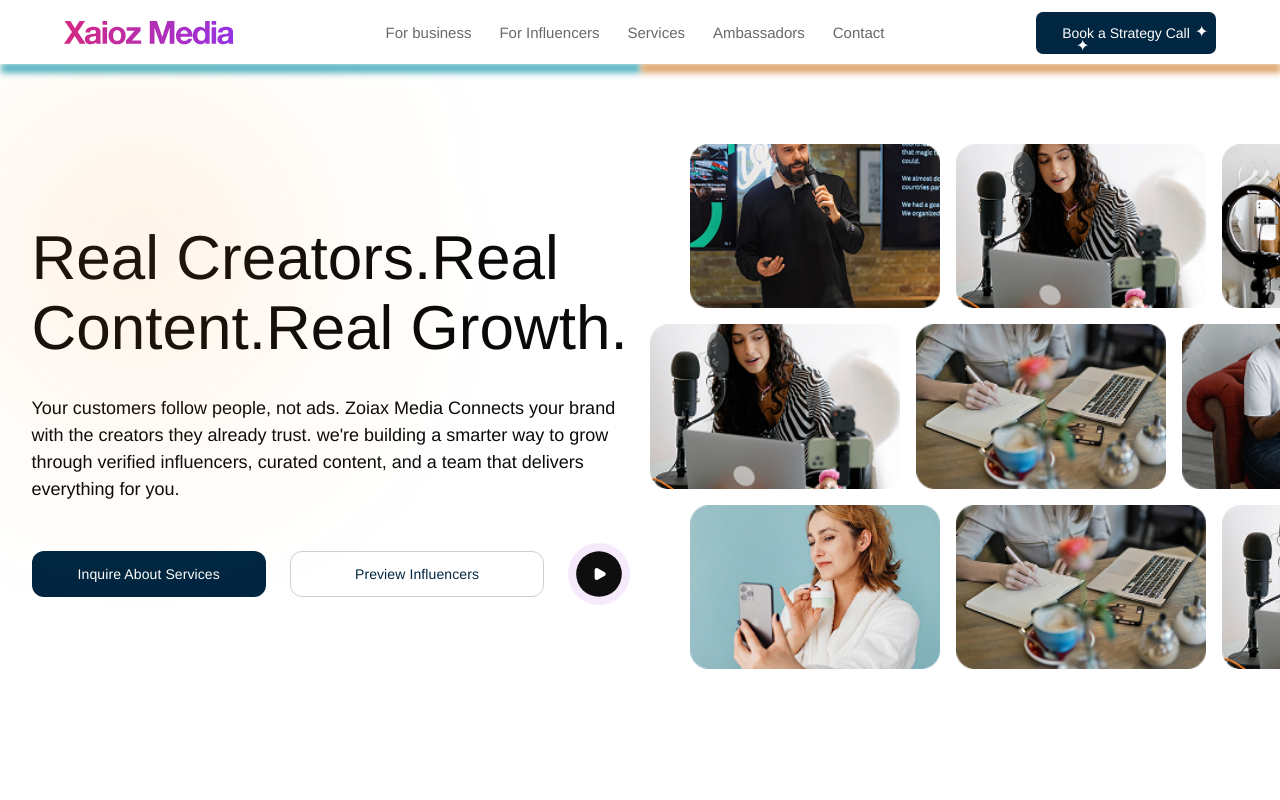
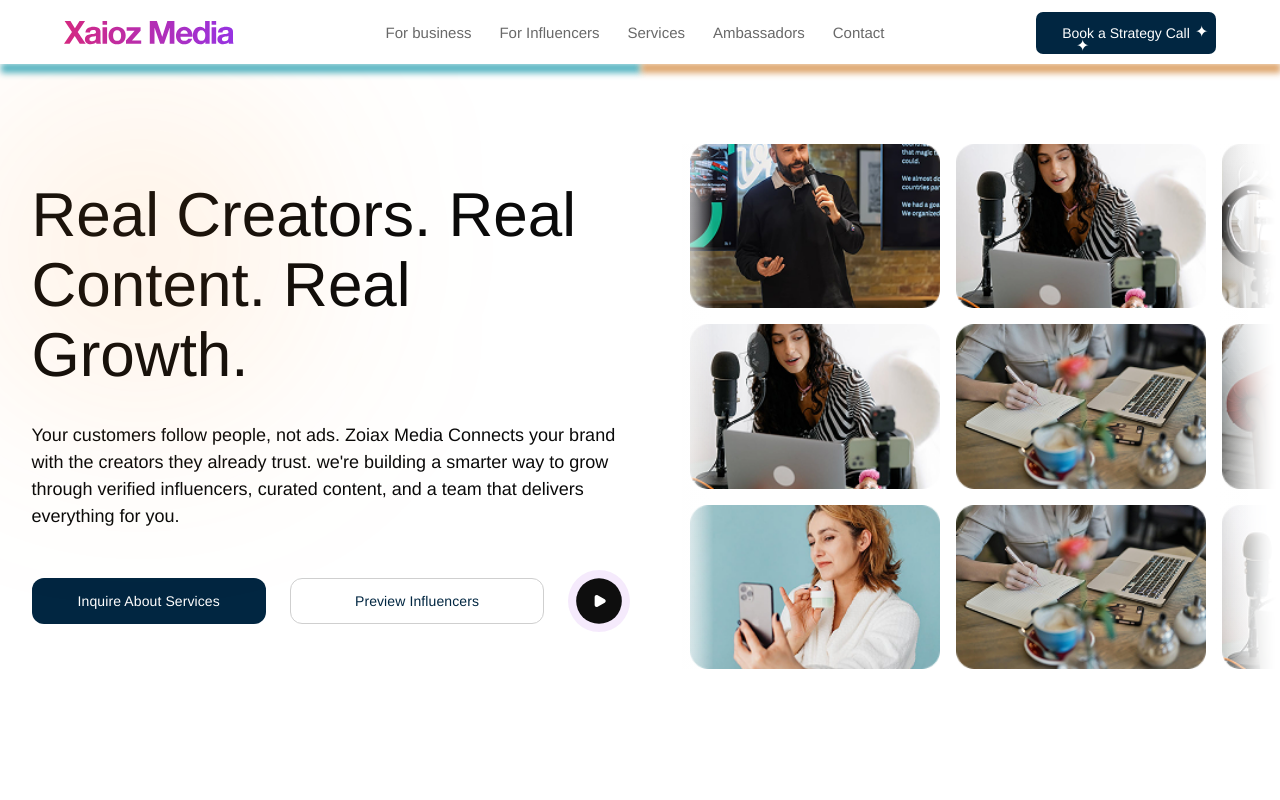
Before and after one commit to AbdullahTaseer/zoiax-media, a Next.js app: page / in a window 1280 px wide. Shown: the top 800 px of the page. Built offline with nearby package versions, Linux system fonts and the light colour scheme; a web font is replaced by a local one.

Commit message:
Refactor HeroSection to implement smooth scrolling functionality, enhance image display with gradient overlays, and improve code structure for readability.

```diff
--- a/src/components/sections/HeroSection.tsx
+++ b/src/components/sections/HeroSection.tsx
@@ -1,8 +1,10 @@
-import React from 'react'
+'use client';
+import React, { useRef, useState, useEffect } from 'react';
 import Image from 'next/image';
 import GlobalButton from '../buttons/GlobalButton';
 import PlayIcon from '@/assets/svgs/play-icon.svg';
 import YellowShade from "@/assets/svgs/yellow-gradient.svg";
+
 import HeroImg_1 from "@/assets/pngs/hero-img-1.png";
 import HeroImg_2 from "@/assets/pngs/hero-img-2.png";
 import HeroImg_3 from "@/assets/pngs/hero-img-3.png";
@@ -10,44 +12,103 @@ import HeroImg_4 from "@/assets/pngs/hero-img-4.png";
 import HeroImg_5 from "@/assets/pngs/hero-img-5.png";
 import HeroImg_6 from "@/assets/pngs/hero-img-6.png";
 
+const imagesRow1 = [HeroImg_1, HeroImg_2, HeroImg_3, HeroImg_4, HeroImg_5, HeroImg_6];
+const imagesRow2 = [HeroImg_2, HeroImg_4, HeroImg_5, HeroImg_1, HeroImg_3, HeroImg_6];
+const imagesRow3 = [HeroImg_6, HeroImg_4, HeroImg_2, HeroImg_3, HeroImg_1, HeroImg_5];
+
 const HeroSection = () => {
+  const [isScrolling, setIsScrolling] = useState(false);
+
+  const rowRefs = [
+    useRef<HTMLDivElement | null>(null),
+    useRef<HTMLDivElement | null>(null),
+    useRef<HTMLDivElement | null>(null)
+  ];
+
+  const animationRef = useRef<number | null>(null);
+
+  const smoothScroll = () => {
+    if (!isScrolling) return;
+    rowRefs.forEach((ref) => {
+      const row = ref.current;
+      if (!row) return;
+
+      row.scrollLeft += 1.2;
+
+      if (row.scrollLeft >= row.scrollWidth / 2) {
+        row.scrollLeft = 0;
+      }
+    });
+
+    animationRef.current = requestAnimationFrame(smoothScroll);
+  };
+
+  useEffect(() => {
+    if (isScrolling) {
+      animationRef.current = requestAnimationFrame(smoothScroll);
+    } else {
+      if (animationRef.current !== null) {
+        cancelAnimationFrame(animationRef.current);
+      }
+    }
+
+    return () => {
+      if (animationRef.current !== null) {
+        cancelAnimationFrame(animationRef.current);
+      }
+    };
+  }, [isScrolling]);
+
+  const toggleScroll = () => setIsScrolling(prev => !prev);
+
   return (
     <div className='grid grid-cols-2 gap-5 relative py-20'>
       <Image src={YellowShade} alt='img' className='absolute' />
+
       <div className='my-auto pl-[5%] max-md:pl-4'>
-        <p className='text-[62px] leading-[70px] font-medium'>Real Creators.Real Content.Real Growth.</p>
-        <p className='mt-8 text-[18px]'>Your customers follow people, not ads. Zoiax Media Connects your brand with the creators they already trust. we're building a smarter way to grow through verified influencers, curated content, and a team that delivers everything for you.</p>
+        <p className='text-[62px] leading-[70px] font-medium'>
+          Real Creators. Real Content. Real Growth.
+        </p>
+        <p className='mt-8 text-[18px]'>
+          Your customers follow people, not ads. Zoiax Media Connects your brand with the creators they already trust. we're building a smarter way to grow through verified influencers, curated content, and a team that delivers everything for you.
+        </p>
+
         <div className="flex items-center max-[500px]:flex-col gap-4 sm:gap-6 mt-10">
           <GlobalButton title="Inquire About Services" className="w-[240px] h-[46px]" />
-          <GlobalButton title="Preview Influencers" bgColor="white" color="#012641" borderColor="#CFCFCF" borderWidth="1px" className="w-[260px] max-[500px]:w-[240px] h-[46px]" />
-          <Image src={PlayIcon} alt="Play-icon" className='cursor-pointer hover:opacity-80 hover:scale-105 duration-200' />
+          <GlobalButton
+            title="Preview Influencers"
+            bgColor="white"
+            color="#012641"
+            borderColor="#CFCFCF"
+            borderWidth="1px"
+            className="w-[260px] h-[46px]"
+          />
+
+          <Image
+            src={PlayIcon}
+            alt="Play"
+            onClick={toggleScroll}
+            className='cursor-pointer hover:opacity-80 hover:scale-105 duration-200' />
         </div>
       </div>
-      <div>
-        <div className='flex gap-4 items-center mb-4 overflow-x-auto scrollbar-hide pl-10'>
-          <Image src={HeroImg_1} alt="Hero Image" className='shrink-0 w-[250px]' />
-          <Image src={HeroImg_2} alt="Hero Image" className='shrink-0 w-[250px]' />
-          <Image src={HeroImg_3} alt="Hero Image" className='shrink-0 w-[250px]' />
-          <Image src={HeroImg_4} alt="Hero Image" className='shrink-0 w-[250px]' />
-          <Image src={HeroImg_5} alt="Hero Image" className='shrink-0 w-[250px]' />
-          <Image src={HeroImg_6} alt="Hero Image" className='shrink-0 w-[250px]' />
-        </div>
-        <div className='flex gap-4 items-center mb-4 overflow-x-auto scrollbar-hide'>
-          <Image src={HeroImg_2} alt="Hero Image" className='shrink-0 w-[250px]' />
-          <Image src={HeroImg_4} alt="Hero Image" className='shrink-0 w-[250px]' />
-          <Image src={HeroImg_5} alt="Hero Image" className='shrink-0 w-[250px]' />
-          <Image src={HeroImg_1} alt="Hero Image" className='shrink-0 w-[250px]' />
-          <Image src={HeroImg_3} alt="Hero Image" className='shrink-0 w-[250px]' />
-          <Image src={HeroImg_6} alt="Hero Image" className='shrink-0 w-[250px]' />
-        </div>
-        <div className='flex gap-4 items-center mb-4 overflow-x-auto scrollbar-hide pl-10'>
-          <Image src={HeroImg_6} alt="Hero Image" className='shrink-0 w-[250px]' />
-          <Image src={HeroImg_4} alt="Hero Image" className='shrink-0 w-[250px]' />
-          <Image src={HeroImg_2} alt="Hero Image" className='shrink-0 w-[250px]' />
-          <Image src={HeroImg_3} alt="Hero Image" className='shrink-0 w-[250px]' />
-          <Image src={HeroImg_1} alt="Hero Image" className='shrink-0 w-[250px]' />
-          <Image src={HeroImg_5} alt="Hero Image" className='shrink-0 w-[250px]' />
-        </div>
+
+      <div className="space-y-4 relative">
+        {/* Gradient overlays for fade effect */}
+        <div className="absolute left-0 top-0 h-full w-16 bg-gradient-to-r from-white to-transparent pointer-events-none z-10" />
+        <div className="absolute right-0 top-0 h-full w-16 bg-gradient-to-l from-white to-transparent pointer-events-none z-10" />
+
+        {[imagesRow1, imagesRow2, imagesRow3].map((row, idx) => (
+          <div
+            key={idx}
+            ref={rowRefs[idx]}
+            className="flex gap-4 overflow-x-scroll scrollbar-hide relative pl-10"
+            style={{ maskImage: 'linear-gradient(to right, transparent, black 10%, black 90%, transparent)' }}
+          >
+            {[...row, ...row].map((img, i) => (
+              <Image key={i} src={img} alt="Hero" className="shrink-0 w-[250px]" />
+            ))}
+          </div>
+        ))}
       </div>
     </div>
   );
```
